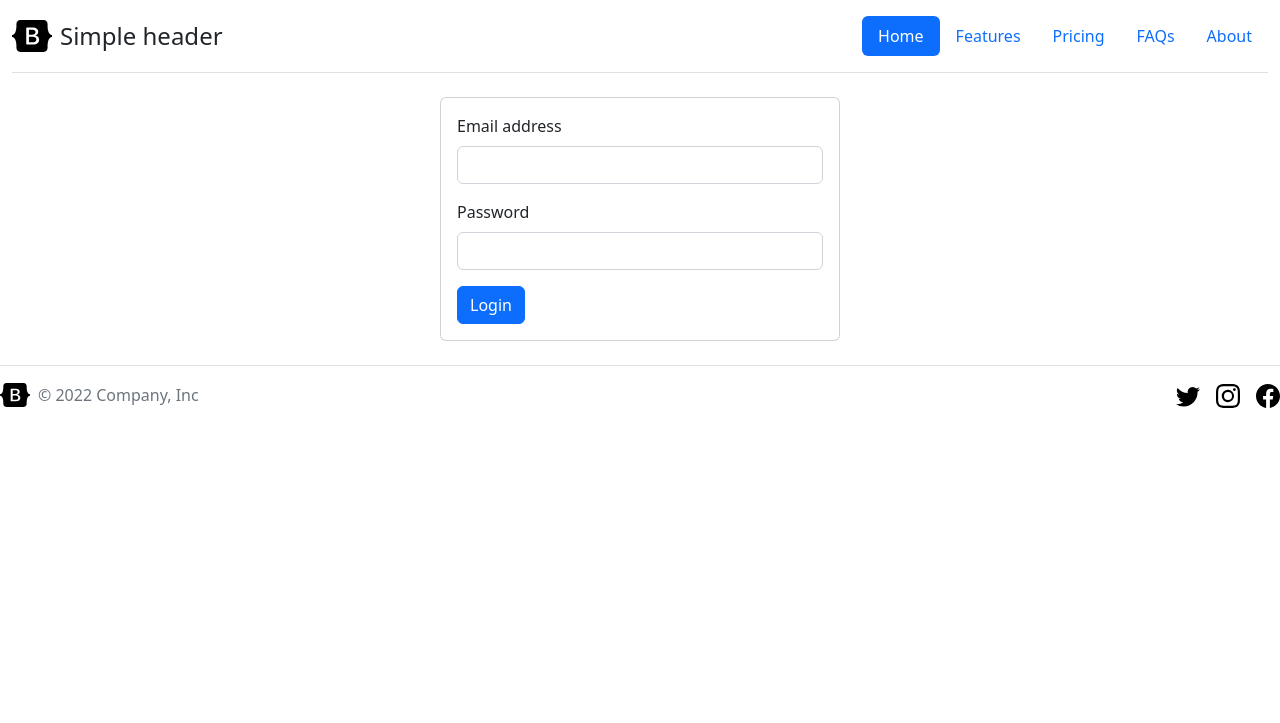
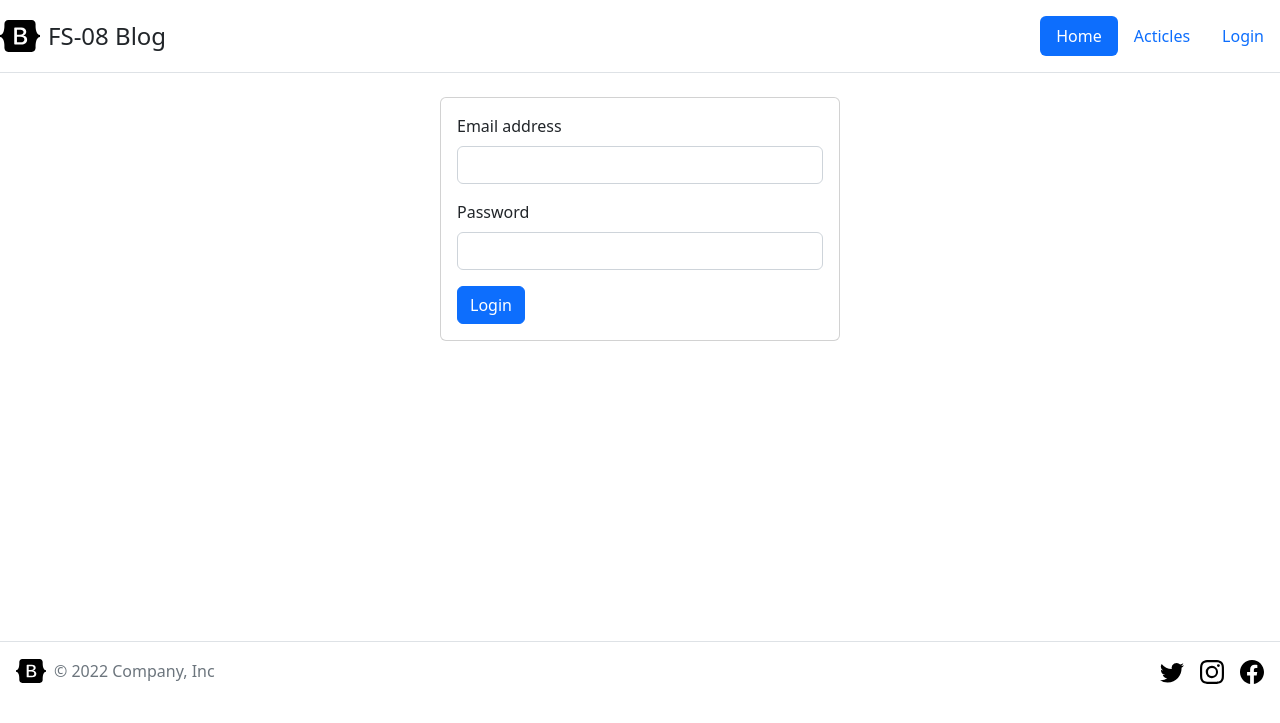
Before and after one commit to GitPolarus/myblog, a PHP site: page /Views/login.php in a window 1280 px wide. Shown: the top 723 px of the page. Run offline with PHP 8.4, Linux system fonts and the light colour scheme.

Commit message:
Version 1

```diff
--- a/Views/homepage.php
+++ b/Views/homepage.php
@@ -1,7 +1,9 @@
 <?php require_once "includes/head_section.php";?>
 
 <?php require_once "includes/navbar.php";?>
+<div class=" container full-height">
 
-<h1>Hello <?= $user->getFirstName()." ".$user->getLastName()  ?></h1>
 
+    <h1>Hello <?= $user->getFirstName()." ".$user->getLastName()  ?></h1>
+</div>
 <?php require_once "includes/footer.php";?>
--- a/Views/includes/footer.php
+++ b/Views/includes/footer.php
@@ -22,7 +22,7 @@
     </symbol>
 </svg>
 
-<footer class="d-flex flex-wrap justify-content-between align-items-center py-3 my-4 border-top">
+<footer class="d-flex flex-wrap justify-content-between align-items-center p-3 my-4 border-top">
     <div class="col-md-4 d-flex align-items-center">
         <a href="/" class="mb-3 me-2 mb-md-0 text-muted text-decoration-none lh-1">
             <svg class="bi" width="30" height="24">
--- a/Views/includes/navbar.php
+++ b/Views/includes/navbar.php
@@ -36,21 +36,18 @@
     </symbol>
 </svg>
 
-<div class="container-fluid">
+
 <header class="d-flex flex-wrap justify-content-center py-3 mb-4 border-bottom">
-        <a href="/" class="d-flex align-items-center mb-3 mb-md-0 me-md-auto text-dark text-decoration-none">
+    <a href="/myblog/home" class="d-flex align-items-center mb-3 mb-md-0 me-md-auto text-dark text-decoration-none">
         <svg class="bi me-2" width="40" height="32">
             <use xlink:href="#bootstrap"></use>
         </svg>
-            <span class="fs-4">Simple header</span>
+        <span class="fs-4">FS-08 Blog</span>
     </a>
 
     <ul class="nav nav-pills">
-            <li class="nav-item"><a href="#" class="nav-link active" aria-current="page">Home</a></li>
-            <li class="nav-item"><a href="#" class="nav-link">Features</a></li>
-            <li class="nav-item"><a href="#" class="nav-link">Pricing</a></li>
-            <li class="nav-item"><a href="#" class="nav-link">FAQs</a></li>
-            <li class="nav-item"><a href="#" class="nav-link">About</a></li>
+        <li class="nav-item"><a href="/myblog/home" class="nav-link active">Home</a></li>
+        <li class="nav-item"><a href="/myblog/articles" class="nav-link">Acticles</a></li>
+        <li class="nav-item"><a href="/myblog/user" class="nav-link">Login</a></li>
     </ul>
 </header>
-</div>
--- a/Views/login.php
+++ b/Views/login.php
@@ -1,11 +1,12 @@
 <?php require_once "includes/head_section.php";?>
 
 <?php require_once "includes/navbar.php";?>
+<div class="full-height">
     <div class="container">
 
         <div class="card mx-auto" style="width: 25rem;">
             <div class="card-body">
-            <form action="?page=login&action=post" method="POST">
+                <form action="/myblog/user/login" method="POST">
                     <div class="mb-3">
                         <label for="exampleInputEmail1" class="form-label">Email address</label>
                         <input type="email" class="form-control" id="exampleInputEmail1" name="email">
@@ -21,4 +22,5 @@
         </div>
 
     </div>
+</div>
 <?php require_once "includes/footer.php";?>
--- a/Views/static/style.css
+++ b/Views/static/style.css
@@ -1,3 +1,10 @@
 body {
   margin: 0;
+  /* height: 100vh !important; */
+  /* background-color: red; */
 }
+
+.full-height {
+  height: 65vh !important;
+  /* background-color: red; */
+}
```
Also changed, not shown: index.php (+60 -17 lines), src/Controllers/UserController.php (+6 -1 lines), .htaccess (added). Lines whose indentation alone changed are shown as unchanged.
